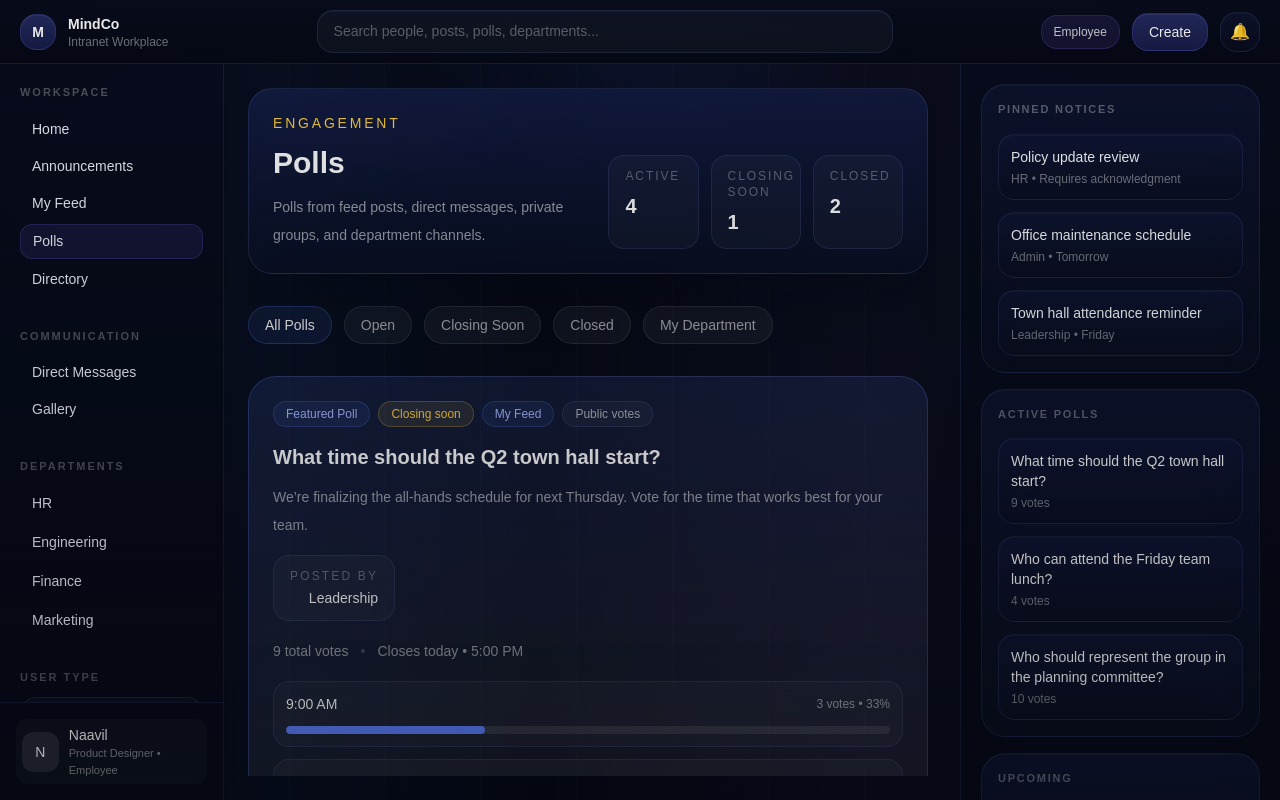
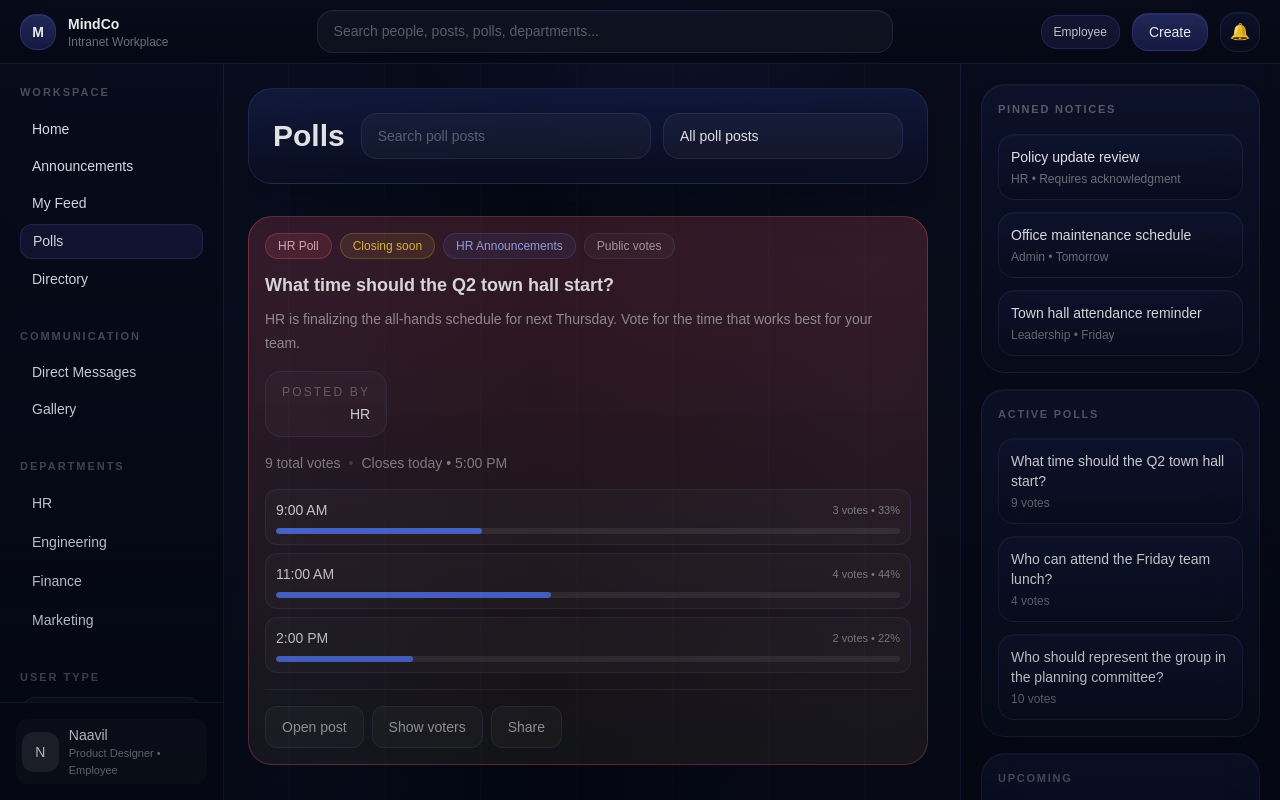
Before and after one commit to Vex131/mindco-intranet-mock, a Next.js app: page /polls in a window 1280 px wide. Built offline with nearby package versions, Linux system fonts and the light colour scheme.

Commit message:
feat: refine poll highlights and compact poll card layout

```diff
--- a/app/(dashboard)/polls/page.tsx
+++ b/app/(dashboard)/polls/page.tsx
@@ -1,20 +1,24 @@
 "use client";
 
-import {useState} from "react";
+import {useMemo, useState} from "react";
 import type {ActivePoll, ClosedPoll, PollOptionItem, SourceType, VoteVisibility} from "@/lib/mock-data";
 import {activePolls, closedPolls} from "@/lib/mock-data";
 
+type ActivePollItem = ActivePoll & {pollType: "active"};
+type ArchivedPollItem = ClosedPoll & {pollType: "archived"};
+type SearchablePoll = ActivePollItem | ArchivedPollItem;
+
 function PollOption({label, votes, percent}: PollOptionItem) {
   return (
-    <div className="rounded-2xl border border-[rgba(129,157,255,0.14)] bg-[rgba(255,255,255,0.03)] p-3">
+    <div className="rounded-xl border border-[rgba(129,157,255,0.14)] bg-[rgba(255,255,255,0.03)] p-2.5">
       <div className="flex items-center justify-between gap-3">
         <span className="text-sm font-medium text-white">{label}</span>
-        <span className="text-xs text-white/55">
+        <span className="text-[11px] text-white/55">
           {votes} votes • {percent}%
         </span>
       </div>
 
-      <div className="mt-3 h-2 overflow-hidden rounded-full bg-white/10">
+      <div className="mt-2 h-1.5 overflow-hidden rounded-full bg-white/10">
         <div
           className="h-full rounded-full bg-[#5B7CFA]"
           style={{width: `${percent}%`}}
@@ -28,7 +32,7 @@ function StatusBadge({status}: {status: string}) {
   const styles =
     status === "Closing soon"
       ? "border-[#FFD23F]/25 bg-[#FFD23F]/10 text-[#FFD23F]"
-      : status === "Closed"
+      : status === "Closed" || status === "Archived"
         ? "border-white/10 bg-white/5 text-white/60"
         : "border-[#2EC4B6]/25 bg-[#2EC4B6]/10 text-[#2EC4B6]";
 
@@ -128,21 +132,63 @@ function PollResultsModal({
   );
 }
 
-function PollCard({poll, onShowResults}: {poll: ActivePoll; onShowResults: (poll: ActivePoll) => void}) {
+function isHrPoll(poll: ActivePoll) {
+  return poll.author.toLowerCase() === "hr" || poll.sourceName.toLowerCase().includes("hr");
+}
+
+function isDepartmentPoll(poll: ActivePoll, currentUserDepartment: string) {
+  return poll.sourceType === "department" && poll.sourceName.toLowerCase() === currentUserDepartment.toLowerCase();
+}
+
+function getActivePollCardStyle(poll: ActivePoll, currentUserDepartment: string) {
+  if (isHrPoll(poll)) {
+    return "border-[#FF5A6B]/40 bg-[linear-gradient(180deg,rgba(255,90,107,0.22),rgba(26,26,26,1))]";
+  }
+
+  if (isDepartmentPoll(poll, currentUserDepartment)) {
+    return "border-[#A78BFA]/45 bg-[linear-gradient(180deg,rgba(167,139,250,0.26),rgba(26,26,26,1))]";
+  }
+
+  return "border-[#5B7CFA]/25 bg-[linear-gradient(180deg,rgba(91,124,250,0.12),rgba(26,26,26,1))]";
+}
+
+function getPollHighlightLabel(poll: ActivePoll, currentUserDepartment: string) {
+  if (isHrPoll(poll)) {
+    return {
+      text: "HR Poll",
+      className: "border-[#FF5A6B]/35 bg-[#FF5A6B]/14 text-[#FFC1C8]",
+    };
+  }
+
+  if (isDepartmentPoll(poll, currentUserDepartment)) {
+    return {
+      text: "Your Department",
+      className: "border-[#A78BFA]/40 bg-[#A78BFA]/18 text-[#E2D4FF]",
+    };
+  }
+
+  return null;
+}
+
+function PollCard({
+  poll,
+  onShowResults,
+  currentUserDepartment,
+}: {
+  poll: ActivePoll;
+  onShowResults: (poll: ActivePoll) => void;
+  currentUserDepartment: string;
+}) {
+  const highlightLabel = getPollHighlightLabel(poll, currentUserDepartment);
+
   return (
-    <article
-      className={`rounded-[28px] border p-6 ${
-        poll.highlighted
-          ? "border-[#5B7CFA]/30 bg-[linear-gradient(180deg,rgba(91,124,250,0.14),rgba(26,26,26,1))]"
-          : "border-white/10 bg-[#1A1A1A]"
-      }`}
-    >
+    <article className={`rounded-[24px] border p-4 ${getActivePollCardStyle(poll, currentUserDepartment)}`}>
       <div className="flex flex-wrap items-start justify-between gap-4">
         <div className="max-w-3xl">
           <div className="flex flex-wrap items-center gap-2">
-            {poll.highlighted ? (
-              <span className="rounded-full border border-[#5B7CFA]/25 bg-[#5B7CFA]/10 px-3 py-1 text-xs font-medium text-[#A9B9FF]">
-                Featured Poll
+            {highlightLabel ? (
+              <span className={`rounded-full border px-3 py-1 text-xs font-medium ${highlightLabel.className}`}>
+                {highlightLabel.text}
               </span>
             ) : null}
 
@@ -154,8 +200,8 @@ function PollCard({poll, onShowResults}: {poll: ActivePoll; onShowResults: (poll
             <VoteVisibilityBadge voteVisibility={poll.voteVisibility} />
           </div>
 
-          <h2 className="mt-4 text-xl font-semibold text-white">{poll.title}</h2>
-          <p className="mt-3 max-w-2xl text-sm leading-7 text-white/60">{poll.description}</p>
+          <h2 className="mt-3 text-lg font-semibold text-white">{poll.title}</h2>
+          <p className="mt-2 max-w-2xl text-sm leading-6 text-white/60">{poll.description}</p>
         </div>
 
         <div className="rounded-2xl border border-[rgba(129,157,255,0.14)] bg-[rgba(255,255,255,0.03)] px-4 py-3 text-right">
@@ -164,13 +210,13 @@ function PollCard({poll, onShowResults}: {poll: ActivePoll; onShowResults: (poll
         </div>
       </div>
 
-      <div className="mt-5 flex flex-wrap gap-3 text-sm text-white/55">
+      <div className="mt-4 flex flex-wrap gap-2 text-sm text-white/55">
         <span>{poll.totalVotes} total votes</span>
         <span className="text-white/20">•</span>
         <span>{poll.closesIn}</span>
       </div>
 
-      <div className="mt-5 space-y-3">
+      <div className="mt-4 space-y-2">
         {poll.options.map((option) => (
           <PollOption
             key={option.label}
@@ -181,7 +227,7 @@ function PollCard({poll, onShowResults}: {poll: ActivePoll; onShowResults: (poll
         ))}
       </div>
 
-      <div className="mt-6 flex flex-wrap items-center gap-3 border-t border-[rgba(129,157,255,0.12)] pt-5">
+      <div className="mt-4 flex flex-wrap items-center gap-2 border-t border-[rgba(129,157,255,0.12)] pt-4">
         <button className="rounded-xl border border-[rgba(129,157,255,0.14)] bg-white/[0.04] px-4 py-2.5 text-sm text-white/75 transition hover:bg-white/10">
           Open post
         </button>
@@ -203,25 +249,30 @@ function PollCard({poll, onShowResults}: {poll: ActivePoll; onShowResults: (poll
   );
 }
 
-function ClosedPollCard({poll, onShowResults}: {poll: ClosedPoll; onShowResults: (poll: ClosedPoll) => void}) {
+function ArchivedPollCard({poll}: {poll: ClosedPoll}) {
   return (
-    <article className="rounded-2xl border border-[rgba(129,157,255,0.14)] bg-[rgba(255,255,255,0.03)] p-5">
-      <div className="flex flex-wrap items-center justify-between gap-3">
+    <article className="rounded-[24px] border border-white/10 bg-[#1A1A1A] p-4">
+      <div className="flex flex-wrap items-start justify-between gap-4">
+        <div className="max-w-3xl">
           <div className="flex flex-wrap items-center gap-2">
-          <StatusBadge status="Closed" />
+            <StatusBadge status="Archived" />
             <SourceBadge
               sourceType={poll.sourceType}
               sourceName={poll.sourceName}
             />
             <VoteVisibilityBadge voteVisibility={poll.voteVisibility} />
           </div>
+
+          <h2 className="mt-3 text-lg font-semibold text-white">{poll.title}</h2>
+          <p className="mt-2 text-sm text-white/50">{poll.meta}</p>
+        </div>
       </div>
 
-      <p className="mt-4 text-base font-semibold text-white">{poll.title}</p>
-      <p className="mt-2 text-sm text-white/50">{poll.meta}</p>
-      <p className="mt-2 text-sm text-white/55">{poll.totalVotes} total votes</p>
+      <div className="mt-4 text-sm text-white/50">
+        <span>{poll.totalVotes} total votes</span>
+      </div>
 
-      <div className="mt-4 space-y-3">
+      <div className="mt-4 space-y-2">
         {poll.options.map((option) => (
           <PollOption
             key={option.label}
@@ -232,26 +283,49 @@ function ClosedPollCard({poll, onShowResults}: {poll: ClosedPoll; onShowResults:
         ))}
       </div>
 
-      <div className="mt-5 border-t border-[rgba(129,157,255,0.12)] pt-4">
-        {poll.voteVisibility === "public" ? (
-          <button
-            onClick={() => onShowResults(poll)}
-            className="rounded-xl border border-[rgba(129,157,255,0.14)] bg-white/[0.04] px-4 py-2.5 text-sm text-white/75 hover:bg-white/10"
-          >
-            Show voters
-          </button>
-        ) : null}
+      <div className="mt-4 border-t border-[rgba(129,157,255,0.12)] pt-4">
+        <p className="text-sm text-white/35">Archived poll — no longer interactive</p>
       </div>
     </article>
   );
 }
 
 export default function PollsPage() {
-  const featuredPoll = activePolls.find((poll) => poll.highlighted);
-  const regularPolls = activePolls.filter((poll) => !poll.highlighted);
+  const currentUserDepartment = "Engineering";
 
   const [selectedPoll, setSelectedPoll] = useState<ActivePoll | ClosedPoll | null>(null);
   const [resultsOpen, setResultsOpen] = useState(false);
+  const [searchQuery, setSearchQuery] = useState("");
+  const [sourceFilter, setSourceFilter] = useState<"all" | SourceType | "archived">("all");
+
+  const searchablePolls = useMemo<SearchablePoll[]>(() => {
+    const allPolls: SearchablePoll[] = [
+      ...activePolls.map((poll) => ({...poll, pollType: "active" as const})),
+      ...closedPolls.map((poll) => ({...poll, pollType: "archived" as const})),
+    ];
+
+    return allPolls.filter((poll) => {
+      const matchesSearch =
+        searchQuery.trim().length === 0 ||
+        [poll.title, poll.sourceName, poll.voteVisibility, ...poll.options.map((option) => option.label)]
+          .join(" ")
+          .toLowerCase()
+          .includes(searchQuery.toLowerCase());
+
+      const matchesSource =
+        sourceFilter === "all"
+          ? true
+          : sourceFilter === "archived"
+            ? poll.pollType === "archived"
+            : poll.sourceType === sourceFilter;
+
+      return matchesSearch && matchesSource;
+    });
+  }, [searchQuery, sourceFilter]);
+
+  const regularPolls = searchablePolls.filter((poll): poll is ActivePollItem => poll.pollType === "active");
+
+  const archivedPolls = searchablePolls.filter((poll): poll is ArchivedPollItem => poll.pollType === "archived");
 
   const handleShowResults = (poll: ActivePoll | ClosedPoll) => {
     setSelectedPoll(poll);
@@ -267,87 +341,94 @@ export default function PollsPage() {
     <div className="h-full min-h-0 overflow-y-auto pr-2 chat-scrollbar">
       <div className="space-y-8 pb-6">
         <section className="rounded-[24px] mindco-panel p-6">
-          <div className="flex flex-col gap-5 xl:flex-row xl:items-end xl:justify-between">
+          <div className="flex flex-col gap-4 xl:flex-row xl:items-center xl:justify-between">
             <div>
-              <p className="text-sm uppercase tracking-[0.2em] text-[#FFD23F]">Engagement</p>
-              <h1 className="mt-3 text-3xl font-semibold text-white">Polls</h1>
-              <p className="mt-3 max-w-2xl text-sm leading-7 text-white/60">
-                Polls from feed posts, direct messages, private groups, and department channels.
-              </p>
+              <h1 className="text-3xl font-semibold text-white">Polls</h1>
             </div>
 
-            <div className="grid grid-cols-3 gap-3">
-              <div className="rounded-2xl border border-[rgba(129,157,255,0.14)] bg-[rgba(255,255,255,0.03)] px-4 py-3">
-                <p className="text-xs uppercase tracking-[0.16em] text-white/35">Active</p>
-                <p className="mt-2 text-xl font-semibold text-white">{activePolls.length}</p>
+            <div className="flex w-full flex-col gap-3 xl:max-w-3xl xl:flex-row xl:justify-end">
+              <div className="flex-1">
+                <input
+                  type="text"
+                  value={searchQuery}
+                  onChange={(event) => setSearchQuery(event.target.value)}
+                  placeholder="Search poll posts"
+                  className="w-full rounded-2xl border border-[rgba(129,157,255,0.14)] bg-white/[0.04] px-4 py-3 text-sm text-white outline-none placeholder:text-white/35 focus:border-[#5B7CFA]/40"
+                />
               </div>
-              <div className="rounded-2xl border border-[rgba(129,157,255,0.14)] bg-[rgba(255,255,255,0.03)] px-4 py-3">
-                <p className="text-xs uppercase tracking-[0.16em] text-white/35">Closing Soon</p>
-                <p className="mt-2 text-xl font-semibold text-white">
-                  {activePolls.filter((poll) => poll.status === "Closing soon").length}
-                </p>
-              </div>
-              <div className="rounded-2xl border border-[rgba(129,157,255,0.14)] bg-[rgba(255,255,255,0.03)] px-4 py-3">
-                <p className="text-xs uppercase tracking-[0.16em] text-white/35">Closed</p>
-                <p className="mt-2 text-xl font-semibold text-white">{closedPolls.length}</p>
+
+              <div className="xl:w-60">
+                <select
+                  value={sourceFilter}
+                  onChange={(event) => setSourceFilter(event.target.value as "all" | SourceType | "archived")}
+                  className="w-full appearance-none rounded-2xl border border-[rgba(129,157,255,0.14)] bg-white/[0.04] px-4 py-3 text-sm text-white outline-none focus:border-[#5B7CFA]/40"
+                >
+                  <option
+                    value="all"
+                    className="bg-[#111827]"
+                  >
+                    All poll posts
+                  </option>
+                  <option
+                    value="feed"
+                    className="bg-[#111827]"
+                  >
+                    Feed posts
+                  </option>
+                  <option
+                    value="dm"
+                    className="bg-[#111827]"
+                  >
+                    Direct messages
+                  </option>
+                  <option
+                    value="group"
+                    className="bg-[#111827]"
+                  >
+                    Private groups
+                  </option>
+                  <option
+                    value="department"
+                    className="bg-[#111827]"
+                  >
+                    Department channels
+                  </option>
+                  <option
+                    value="archived"
+                    className="bg-[#111827]"
+                  >
+                    Archived polls
+                  </option>
+                </select>
               </div>
             </div>
           </div>
         </section>
 
-        <section className="flex flex-wrap gap-3">
-          {["All Polls", "Open", "Closing Soon", "Closed", "My Department"].map((filter) => (
-            <button
-              key={filter}
-              className={`rounded-full border px-4 py-2 text-sm transition ${
-                filter === "All Polls"
-                  ? "border-[#5B7CFA]/30 bg-[#5B7CFA]/10 text-white"
-                  : "border-white/10 bg-white/5 text-white/65 hover:bg-white/10 hover:text-white"
-              }`}
-            >
-              {filter}
-            </button>
-          ))}
-        </section>
-
-        {featuredPoll ? (
-          <PollCard
-            poll={featuredPoll}
-            onShowResults={handleShowResults}
-          />
-        ) : null}
-
-        <section className="space-y-5">
+        <section className="space-y-4">
           {regularPolls.map((poll) => (
             <PollCard
               key={poll.id}
               poll={poll}
               onShowResults={handleShowResults}
+              currentUserDepartment={currentUserDepartment}
+            />
+          ))}
+
+          {archivedPolls.map((poll) => (
+            <ArchivedPollCard
+              key={poll.id}
+              poll={poll}
             />
           ))}
         </section>
 
-        <section className="rounded-[28px] mindco-panel p-6">
-          <div className="flex items-center justify-between gap-4">
-            <div>
-              <p className="text-sm uppercase tracking-[0.2em] text-white/35">Archive</p>
-              <h2 className="mt-2 text-xl font-semibold text-white">Recently Closed</h2>
-            </div>
-            <button className="rounded-xl border border-[rgba(129,157,255,0.14)] bg-white/[0.04] px-4 py-2.5 text-sm text-white/75 hover:bg-white/10">
-              View all
-            </button>
-          </div>
-
-          <div className="mt-5 grid gap-4 xl:grid-cols-2">
-            {closedPolls.map((poll) => (
-              <ClosedPollCard
-                key={poll.id}
-                poll={poll}
-                onShowResults={handleShowResults}
-              />
-            ))}
-          </div>
+        {!regularPolls.length && !archivedPolls.length ? (
+          <section className="rounded-[24px] border border-[rgba(129,157,255,0.14)] bg-white/[0.03] p-8 text-center">
+            <h2 className="text-lg font-semibold text-white">No matching polls</h2>
+            <p className="mt-2 text-sm text-white/50">Try a different search term or dropdown filter.</p>
           </section>
+        ) : null}
       </div>
 
       <PollResultsModal
--- a/lib/mock-data/polls.ts
+++ b/lib/mock-data/polls.ts
@@ -5,14 +5,13 @@ export const activePolls: ActivePoll[] = [
     id: 1,
     title: "What time should the Q2 town hall start?",
     description:
-      "We’re finalizing the all-hands schedule for next Thursday. Vote for the time that works best for your team.",
+      "HR is finalizing the all-hands schedule for next Thursday. Vote for the time that works best for your team.",
     status: "Closing soon",
     totalVotes: 9,
     closesIn: "Closes today • 5:00 PM",
-    author: "Leadership",
-    highlighted: true,
+    author: "HR",
     sourceType: "feed",
-    sourceName: "My Feed",
+    sourceName: "HR Announcements",
     voteVisibility: "public",
     options: [
       {
```
Lines whose indentation alone changed are shown as unchanged.
